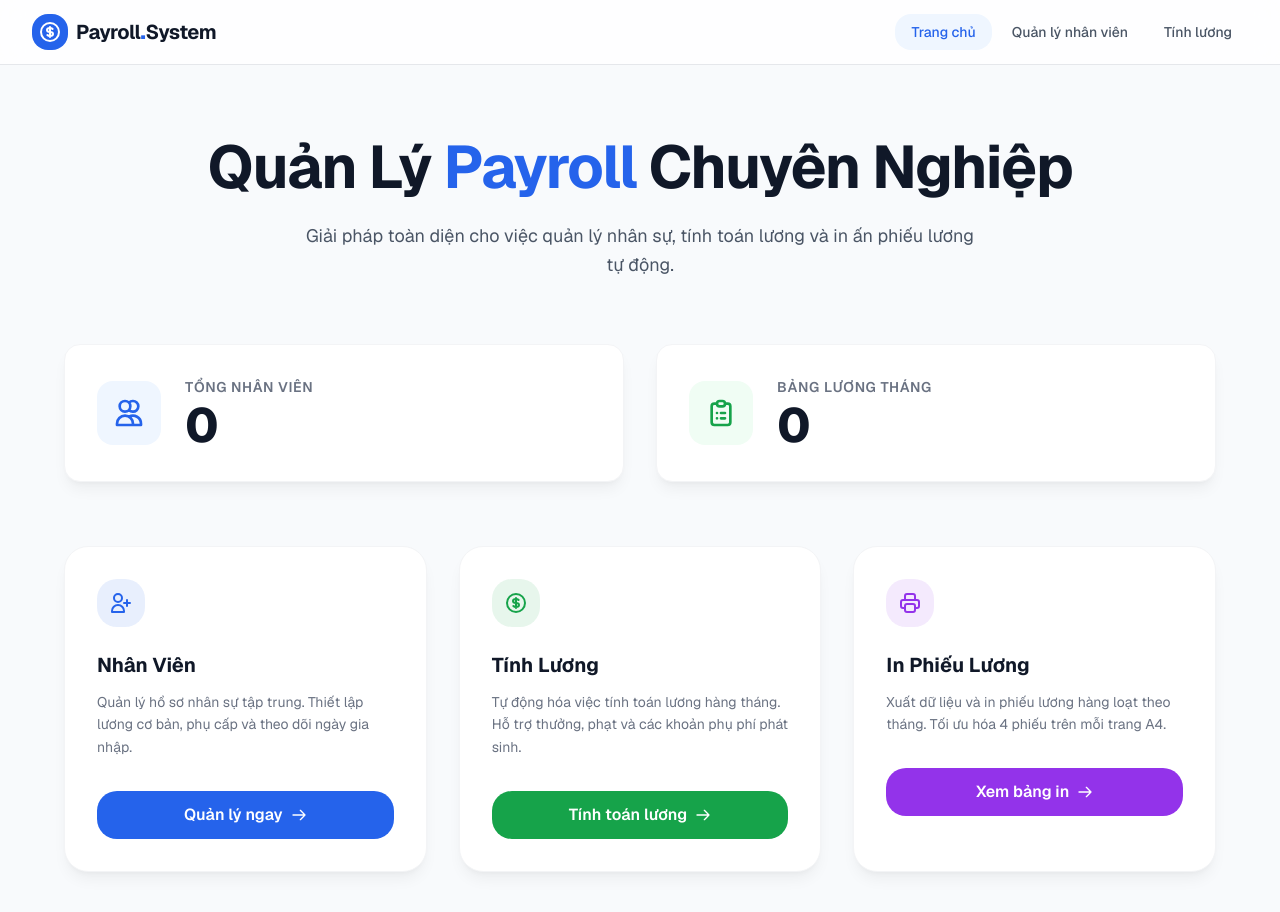
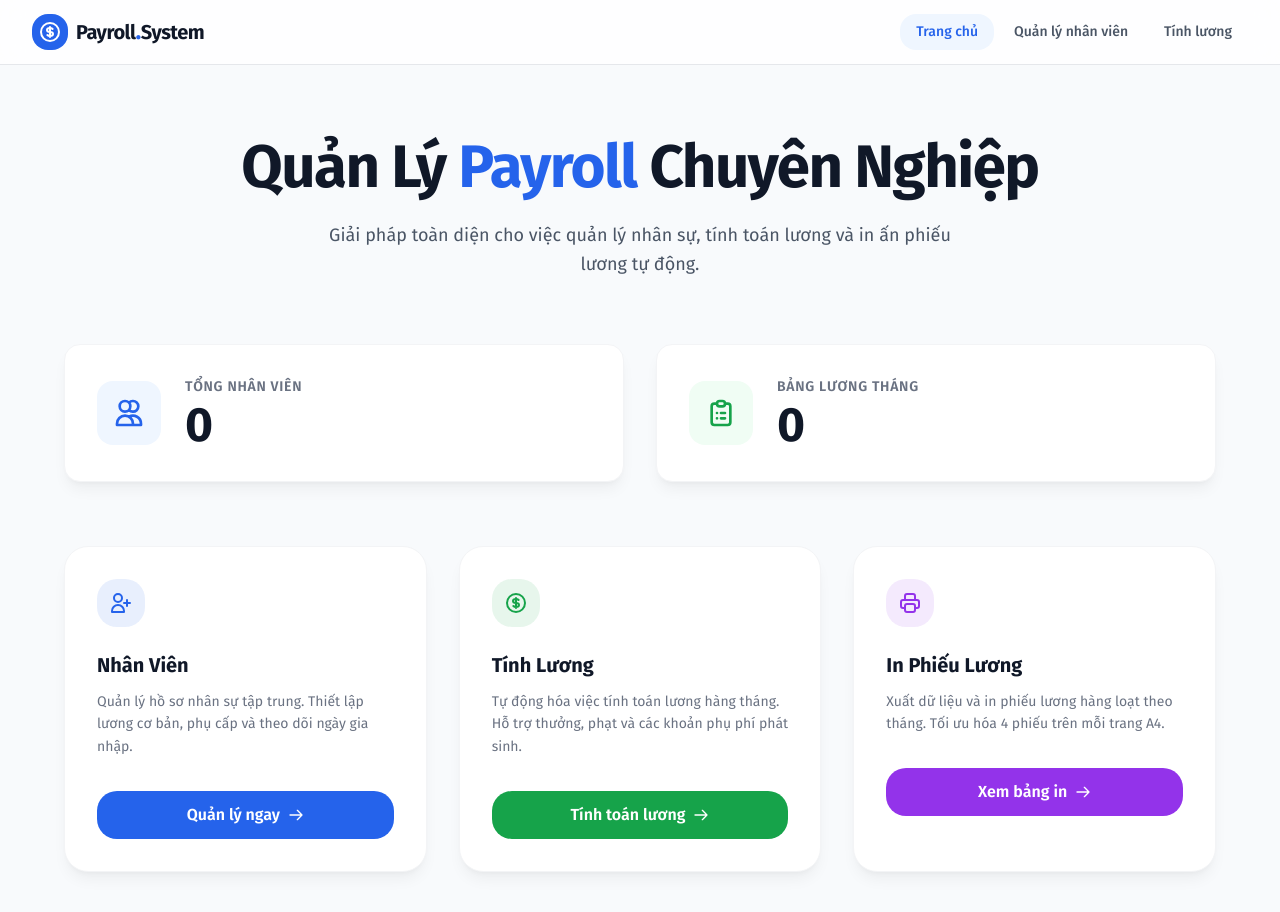
Before and after one commit to htri164/payroll2211, a Next.js app: page / in a window 1280 px wide. Shown: the top 912 px of the page. Built offline with nearby package versions, Linux system fonts and the light colour scheme; no server answers; the database is empty.

Commit message:
fix: resolve CSS @import order build error

```diff
--- a/src/app/globals.css
+++ b/src/app/globals.css
@@ -1,6 +1,5 @@
+@import url('https://fonts.googleapis.com/css2?family=Fira+Code:wght@400;500;600;700&family=Fira+Sans:wght@300;400;500;600;700&display=swap');
 @import "tailwindcss";
-
-@import url('https://fonts.googleapis.com/css2?family=Fira+Code:wght@400;500;600;700&family=Fira+Sans:wght@300;400;500;600;700&display=swap');
 
 :root {
   --background: #f8fafc;
```
